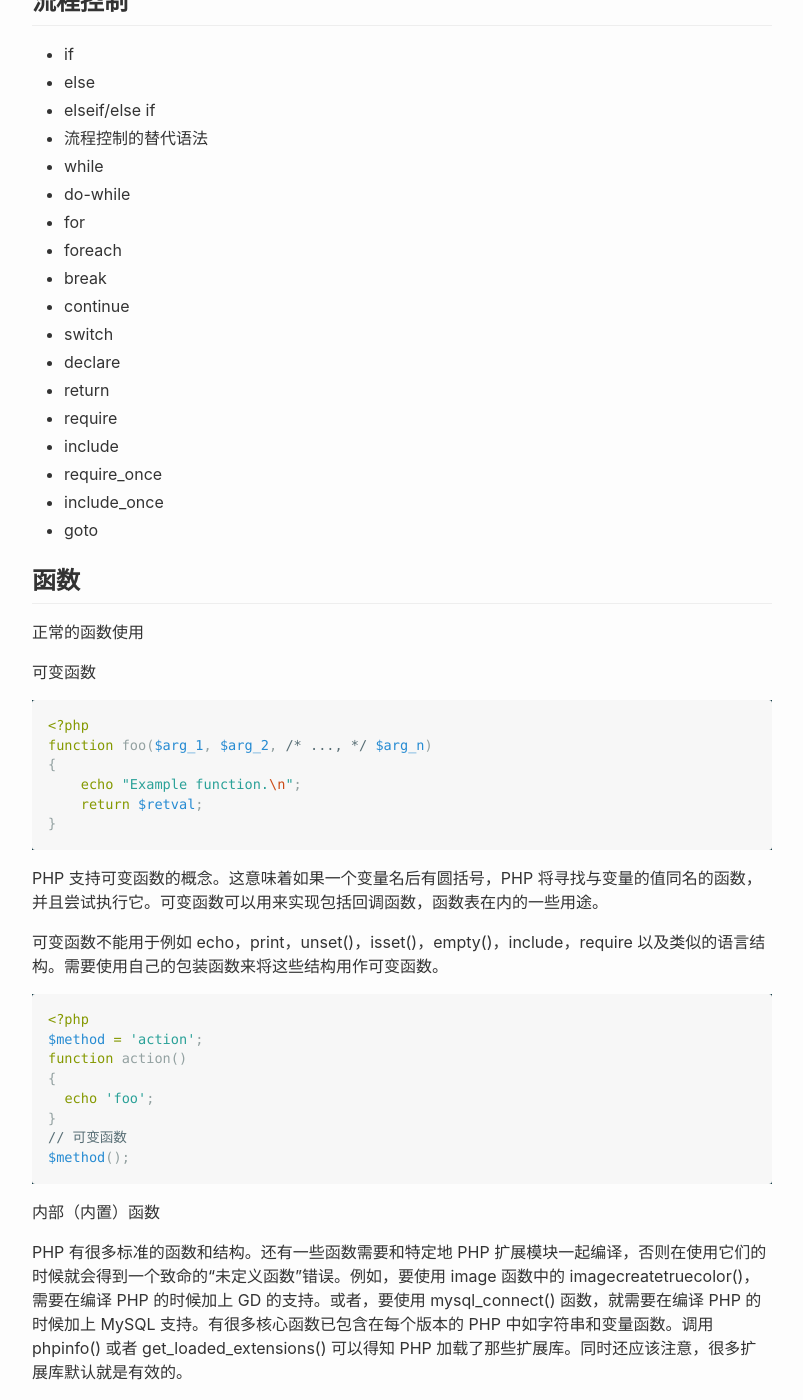
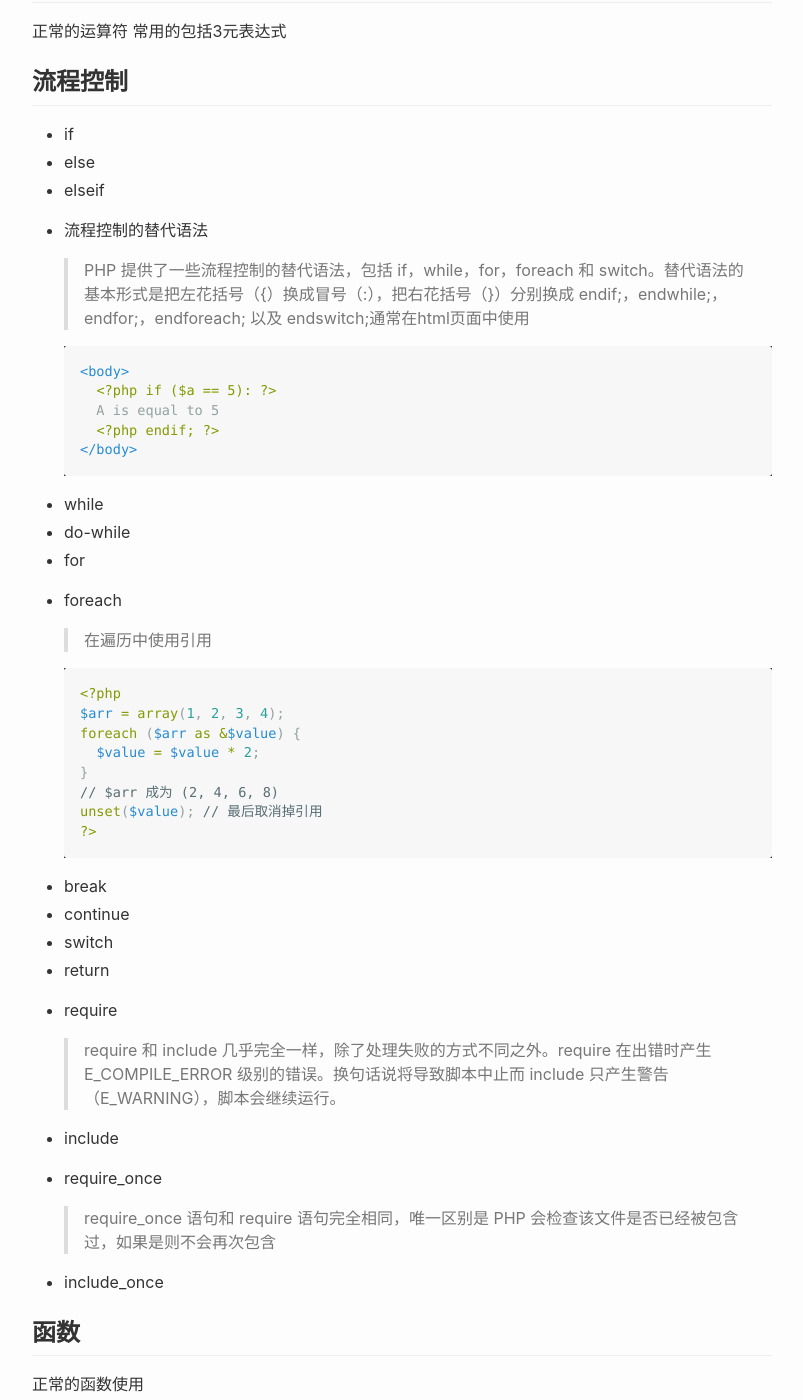
Before and after one commit to nate-river/blog, a Jekyll site: the page built from _posts/2016-12-20-php-basic.md, in a window 1280 px wide and 1400 px high, scrolled down 5340 px. Shown: the whole window, without its empty margins (238-1041 px from the left). Built offline with Jekyll 4.4.1, drawn with Linux system fonts in a browser that asks for light colours; some of the changed text lies outside the part shown.

````diff
--- a/_posts/2016-12-20-php-basic.md
+++ b/_posts/2016-12-20-php-basic.md
@@ -75,7 +75,7 @@ $string = "this is world".$num;
 
 // 双引号中使用变量
 $world = "world";
-$hello = "hello $world";
+$hello = "hello {$world}";
 
 // 转义特殊字符
 $class_name = "\\name";
@@ -238,6 +238,10 @@ class System {
 }
 ```
 
+常用的魔术常量
+
+`__DIR__`  `__FILE__` `__METHOD__` `__NAMESPACE__`
+
 ## 表达式
 
 任何有值的东西
@@ -250,28 +254,54 @@ class System {
 
 * if
 * else
-* elseif/else if
+* elseif
 * 流程控制的替代语法
+
+  >PHP 提供了一些流程控制的替代语法，包括 if，while，for，foreach 和 switch。替代语法的基本形式是把左花括号（{）换成冒号（:），把右花括号（}）分别换成 endif;，endwhile;，endfor;，endforeach; 以及 endswitch;通常在html页面中使用
+
+  ```html
+  <body>
+    <?php if ($a == 5): ?>
+    A is equal to 5
+    <?php endif; ?>
+  </body>
+  ```
 * while
 * do-while
 * for
 * foreach
+
+  > 在遍历中使用引用
+
+  ```php
+  <?php
+  $arr = array(1, 2, 3, 4);
+  foreach ($arr as &$value) {
+    $value = $value * 2;
+  }
+  // $arr 成为 (2, 4, 6, 8)
+  unset($value); // 最后取消掉引用
+  ?>
+  ```
+
 * break
 * continue
 * switch
-* declare
 * return
 * require
+
+  > require 和 include 几乎完全一样，除了处理失败的方式不同之外。require 在出错时产生 E_COMPILE_ERROR 级别的错误。换句话说将导致脚本中止而 include 只产生警告（E_WARNING），脚本会继续运行。
+
 * include
 * require_once
+
+  >require_once 语句和 require 语句完全相同，唯一区别是 PHP 会检查该文件是否已经被包含过，如果是则不会再次包含
+
 * include_once
-* goto
 
 ## 函数
 
 正常的函数使用
-
-可变函数
 
 ```php
 <?php
@@ -282,16 +312,67 @@ function foo($arg_1, $arg_2, /* ..., */ $arg_n)
 }
 ```
 
-PHP 支持可变函数的概念。这意味着如果一个变量名后有圆括号，PHP 将寻找与变量的值同名的函数，并且尝试执行它。可变函数可以用来实现包括回调函数，函数表在内的一些用途。
-
-可变函数不能用于例如 echo，print，unset()，isset()，empty()，include，require 以及类似的语言结构。需要使用自己的包装函数来将这些结构用作可变函数。
+默认情况下，函数参数通过值传递（因而即使在函数内部改变参数的值，它并不会改变函数外部的值）。如果希望允许函数修改它的参数值，必须通过引用传递参数
 
 ```php
 <?php
-$method = 'action';
+function add_some_extra(&$string)
+{
+    $string .= 'and something extra.';
+}
+$str = 'This is a string, ';
+add_some_extra($str);
+echo $str;
+?>
+```
+
+在函数中使用默认参数
+
+```php
+<?php
+function makecoffee($type = "cappuccino")
+{
+    return "Making a cup of $type.\n";
+}
+echo makecoffee();
+echo makecoffee(null);
+echo makecoffee("espresso");
+?>
+```
+
+限制函数参数的类型
+
+```php
+<?php
+class C {}
+class D extends C {}
+
+// 并没有继承C
+class E {}
+
+function f(C $c) {
+    echo get_class($c)."\n";
+}
+
+f(new C);
+f(new D);
+f(new E); // 这里会报错
+?>
+```
+
+可变函数
+
+
+PHP 支持可变函数的概念。这意味着如果一个变量名后有圆括号，PHP 将寻找与变量的值同名的函数，并且尝试执行它。可变函数可以用来实现包括回调函数，函数表在内的一些用途。
+
+可变函数不能用于例如 echo()，print()，unset()，isset()，empty()，include()，require() 以及类似的语言结构。需要使用自己的包装函数来将这些结构用作可变函数。
+
+```php
+<?php
+$method = "action";
 function action()
 {
-  echo 'foo';
+  echo "foo";
 }
 // 可变函数
 $method();
@@ -300,6 +381,10 @@ $method();
 内部（内置）函数
 
 PHP 有很多标准的函数和结构。还有一些函数需要和特定地 PHP 扩展模块一起编译，否则在使用它们的时候就会得到一个致命的“未定义函数”错误。例如，要使用 image 函数中的 imagecreatetruecolor()，需要在编译 PHP 的时候加上 GD 的支持。或者，要使用 mysql_connect() 函数，就需要在编译 PHP 的时候加上 MySQL 支持。有很多核心函数已包含在每个版本的 PHP 中如字符串和变量函数。调用 phpinfo() 或者 get_loaded_extensions() 可以得知 PHP 加载了那些扩展库。同时还应该注意，很多扩展库默认就是有效的。
+
+常用函数
+
+`isset()` `empty()`  `unset()`  `explode()` `sub_str()` `mb_sub_str()` `in_array()` `array_unique()`
 
 ## 类与对象
 
@@ -323,11 +408,13 @@ class simpleClass
 // 利用new关键字生成一个对象
 var simple = new simpleClass();
 
+// 继承上一个类
 class extendClass extends simplerClass
 {
   function displayVar()
   {
     echo "Extending class\n";
+    //调用父类中的方法
     parent::displayVar();
   }
 }
@@ -345,6 +432,10 @@ class core
   }
 }
 spl_autoload_register(core::load);
+
+// 调用了一个不存在的类 spl_autoload_register中指定的方法会被调用
+// 类名 \core\lib\route 或作为参数传入core::load方法
+new \core\lib\route();
 
 ```
 
@@ -407,11 +498,11 @@ OtherClass::doubleColon();
 
 > PHP 对待对象的方式与引用和句柄相同，即每个变量都持有对象的引用，而不是整个对象的拷贝。
 
-> 属性声明是由关键字 public，protected 或者 private 开头，然后跟一个普通的变量声明来组成。属性中的变量可以初始化，但是初始化的值必须是常数，这里的常数是指 PHP 脚本在编译阶段时就可以得到其值，而不依赖于运行时的信息才能求值。
+> 属性声明是由关键字 public，protected 或者 private 开头，然后跟一个普通的变量声明来组成。属性中的变量可以初始化，但是初始化的值必须是常数，这里的常数是指 PHP 脚本在编译阶段时就可以得到其值，而不依赖于运行时的信息才能求值。 默认public
 
 > 对属性或方法的访问控制，是通过在前面添加关键字 public（公有），protected（受保护）或 private（私有）来实现的。被定义为公有的类成员可以在任何地方被访问。被定义为受保护的类成员则可以被其自身以及其子类和父类访问。被定义为私有的类成员则只能被其定义所在的类访问
 
-> 声明类属性或方法为静态，就可以不实例化类而直接访问。静态属性不能通过一个类已实例化的对象来访问（但静态方法可以）。
+> 声明类属性或方法为静态，就可以不实例化类而直接访问。静态属性不能通过一个类已实例化的对象来访问（但静态方法可以）。 因为静态方法在一个命名空间里是唯一的
 
 > 同样利用foreach遍历对象
 
@@ -501,7 +592,7 @@ $row_count = $stmt->rowCount(); //记录数，2
 
 echo '<br>';
 
-//2)使用prepare 推荐!
+//2)使用prepare 推荐
 $stmt = $pdo->prepare("select * from user where name = ? and age = ? ");
 $stmt->bindValue(1,'test');
 $stmt->bindValue(2,22);
````
Also changed, not shown: other parts of _posts/2016-12-20-php-basic.md (+2 -2 lines).
